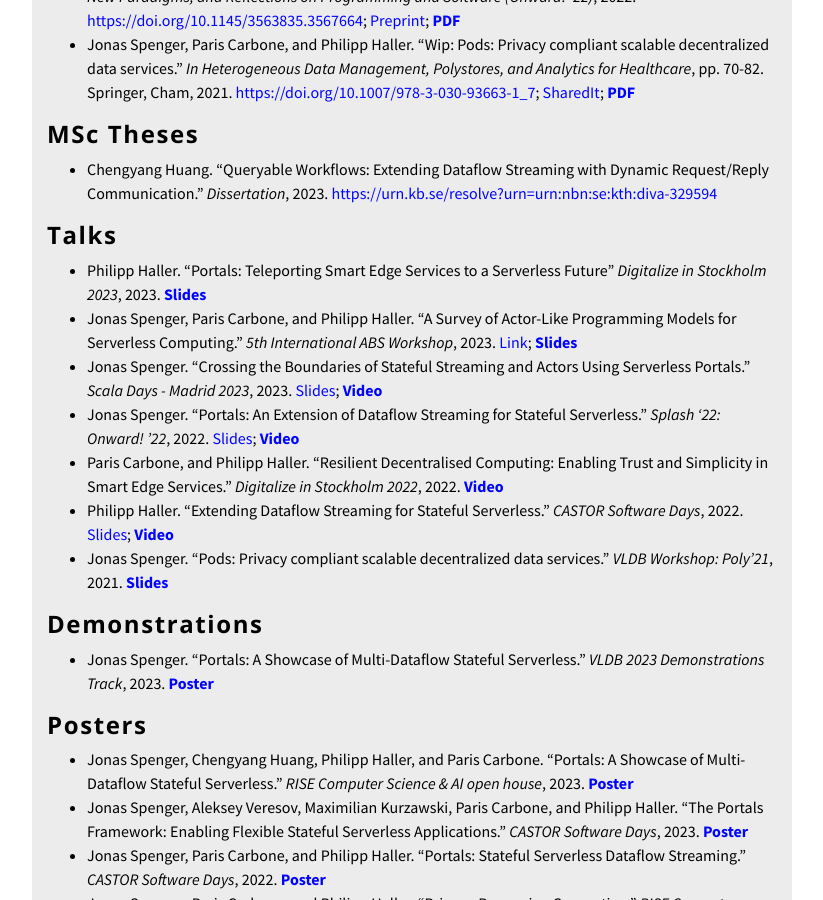
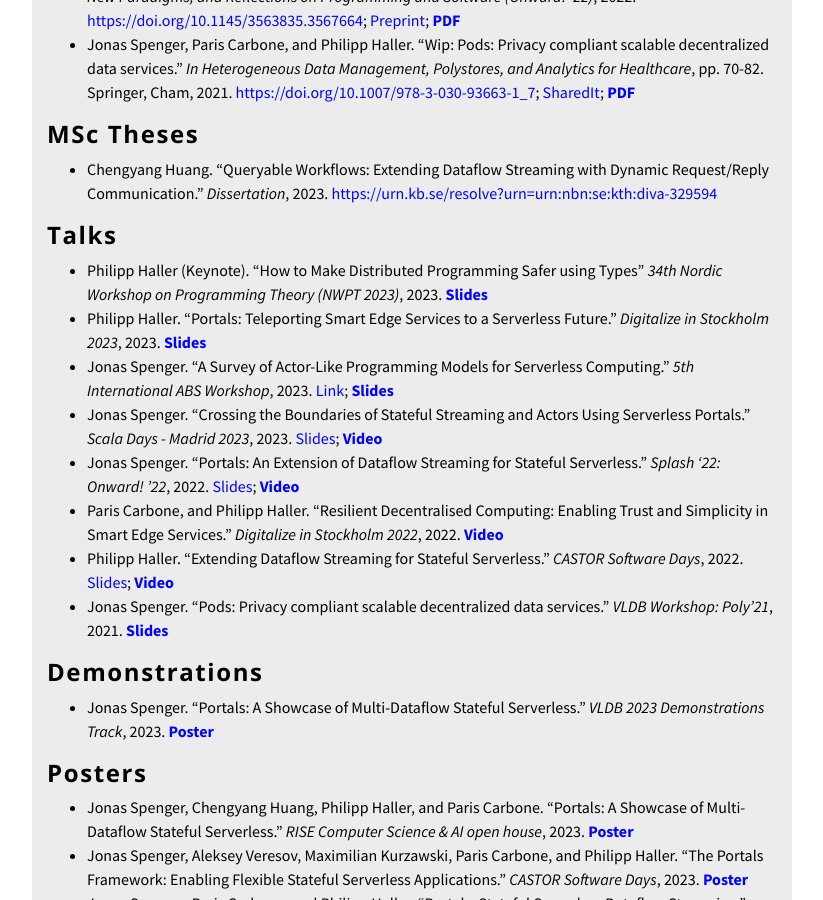
Before and after one commit to portals-project/portals-project.github.io, a Jekyll site: the page built from talks-&-papers.md, in a window 1280 px wide and 900 px high, scrolled down 431 px. Shown: the whole window, without its empty margins (228-1051 px from the left). Built offline with Jekyll 4.4.1, drawn with Linux system fonts in a browser that asks for light colours; nearby versions of some CDN libraries.

Commit message:
Update talks for 2023

```diff
--- a/talks-&-papers.md
+++ b/talks-&-papers.md
@@ -17,8 +17,9 @@
 * Chengyang Huang. "Queryable Workflows: Extending Dataflow Streaming with Dynamic Request/Reply Communication." *Dissertation*, 2023. [https://urn.kb.se/resolve?urn=urn:nbn:se:kth:diva-329594](https://urn.kb.se/resolve?urn=urn:nbn:se:kth:diva-329594)
 
 ## Talks
-* Philipp Haller. "Portals: Teleporting Smart Edge Services to a Serverless Future" *Digitalize in Stockholm 2023*, 2023. **[Slides](https://speakerdeck.com/phaller/portals-teleporting-smart-edge-services-to-a-serverless-future)**
-* Jonas Spenger, Paris Carbone, and Philipp Haller. "A Survey of Actor-Like Programming Models for Serverless Computing." *5th International ABS Workshop*, 2023. [Link](https://edkamb.github.io/ABS_23/); **[Slides](https://people.kth.se/~jspenger/slides/spenger23abs-slides.pdf)**
+* Philipp Haller (Keynote). "How to Make Distributed Programming Safer using Types" *34th Nordic Workshop on Programming Theory (NWPT 2023)*, 2023. **[Slides](https://speakerdeck.com/phaller/how-to-make-distributed-programming-safer-using-types)**
+* Philipp Haller. "Portals: Teleporting Smart Edge Services to a Serverless Future." *Digitalize in Stockholm 2023*, 2023. **[Slides](https://speakerdeck.com/phaller/portals-teleporting-smart-edge-services-to-a-serverless-future)**
+* Jonas Spenger. "A Survey of Actor-Like Programming Models for Serverless Computing." *5th International ABS Workshop*, 2023. [Link](https://edkamb.github.io/ABS_23/); **[Slides](https://people.kth.se/~jspenger/slides/spenger23abs-slides.pdf)**
 * Jonas Spenger. "Crossing the Boundaries of Stateful Streaming and Actors Using Serverless Portals." *Scala Days - Madrid 2023*, 2023. [Slides](https://people.kth.se/~jspenger/slides/spenger23scaladays-slides.pdf); **[Video](https://www.youtube.com/watch?v=Ctpif-uk7sw)**
 * Jonas Spenger. "Portals: An Extension of Dataflow Streaming for Stateful Serverless." *Splash '22: Onward! ’22*, 2022. [Slides](https://people.kth.se/~jspenger/slides/spenger22onward-slides.pdf); **[Video](https://www.youtube.com/watch?v=LyLNjtENti4)**
 * Paris Carbone, and Philipp Haller. "Resilient Decentralised Computing: Enabling Trust and Simplicity in Smart Edge Services." *Digitalize in Stockholm 2022*, 2022. **[Video](https://www.youtube.com/watch?v=bzpQpm61o2c)**
```
